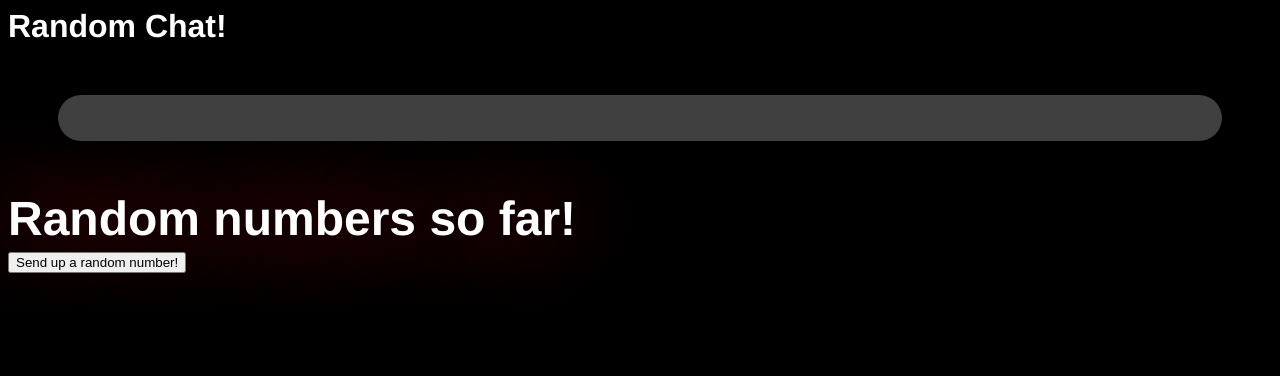
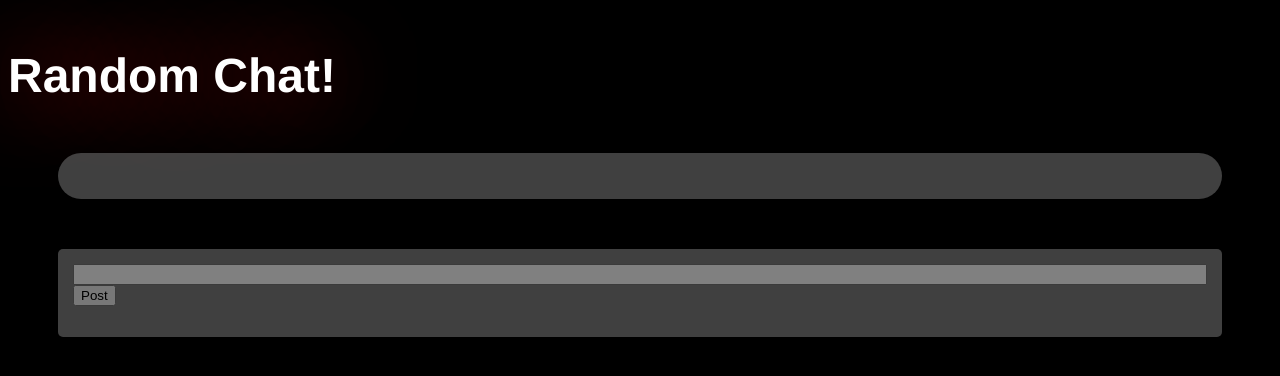
Before and after one commit to CSUMB-SP17-CST438/project2-h2-bavery, a Flask app: page / in a window 1280 px wide. Shown: the top 376 px of the page. Run offline with Flask 2, Linux system fonts and the light colour scheme; some libraries are stand-ins or nearby versions.

Commit message:
formated page and debugging config vars

```diff
--- a/app.py
+++ b/app.py
@@ -6,9 +6,10 @@
 app = flask.Flask(__name__)
 socketio = flask_socketio.SocketIO(app)
 
+
 @app.route('/')
 def hello():
-    return flask.render_template('index.html')
+    return flask.render_template('index.html', facebook_id = os.environ['facebook_app_id'], google_id = os.environ['google_client_id'])
 
 @socketio.on('connect')
 def on_connect():
--- a/scripts/Button.js
+++ b/scripts/Button.js
@@ -37,7 +37,7 @@
     render() {
         return (
             <form onSubmit={this.handleSubmit}>
-                <button>Send up a random number!</button>
+                <input type="text" name="message" /><button>Post</button>
             </form>
         );
     }
--- a/scripts/Content.js
+++ b/scripts/Content.js
@@ -29,7 +29,7 @@
         );
         return (
             <div>
-                <h1>Random Chat!</h1>
+                <h1 className="heading" align="center">Random Chat!</h1>
                 <div
                     className="fb-login-button"
                     data-max-rows="1"
@@ -44,8 +44,9 @@
                 <div className="chatBox">
                 <ul>{numbers}</ul>
                 </div>
-                <h1 className="heading">Random numbers so far!</h1>
+                <div className="input">
                 <Button />
+                </div>
             </div>
         );
     }
--- a/static/css/Project2.css
+++ b/static/css/Project2.css
@@ -9,6 +9,8 @@
     text-shadow: 0 0 2em red;
     margin-top: 1em;
     margin-bottom: 0.125em;
+    margin-left: auto;
+    margin-right: auto;
 }
 
 .number-item {
@@ -23,3 +25,23 @@
     border-radius: 25px;
     flex: 1 1 auto;
 }
+
+.input {
+    background-color: gray;
+    opacity: 0.5;
+    margin: 50px;
+    padding: 15px;
+    border-radius: 5px;
+    flex: 1 1 auto;
+    display: block;
+}
+
+input {
+    width: 100%;
+    box-sizing:border-box;
+}
+
+span {
+    display: block;
+    overflow: hidden;
+}
--- a/templates/index.html
+++ b/templates/index.html
@@ -5,7 +5,7 @@
             content= "profile email"/>
         <meta
             name="google-signin-client_id"
-            content= "{{google_id}}">
+            content= "{{ google_id }}">
         <script src="https://apis.google.com/js/platform.js" async defer>
         </script>
         <link rel="stylesheet" type="text/css" href="{{ url_for('static', filename = 'css/Project2.css')}}"/>
@@ -15,7 +15,7 @@
         <script>
         window.fbAsyncInit = function() {
         FB.init({
-        appId      : '{{facebook_id}}',
+        appId      : '{{ facebook_id  }}',
         cookie     : true,
         xfbml      : true,
         version    : 'v2.8'
```
Also changed, not shown: static/script.js.
